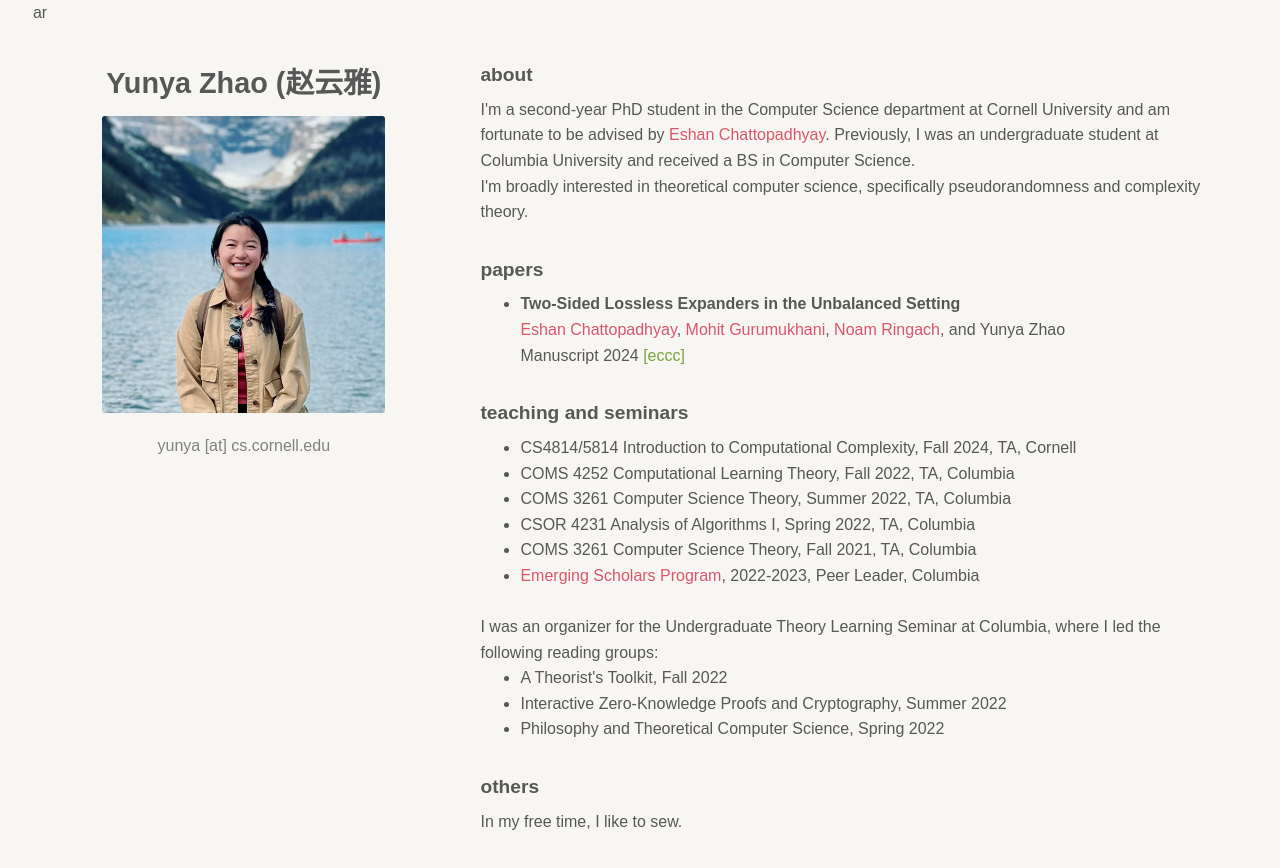
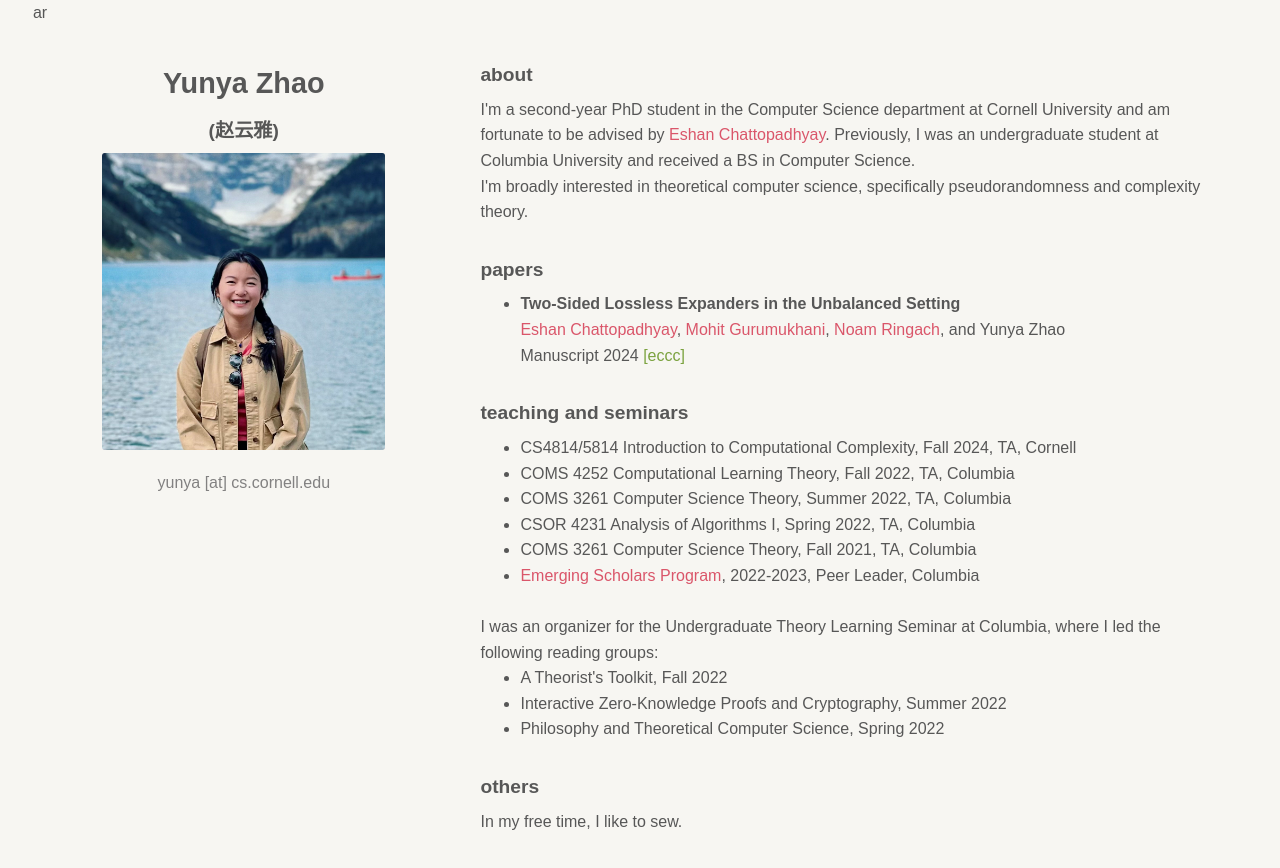
Before and after one commit to yunya-zhao/yunya-zhao.github.io, a plain HTML site: page index.html in a window 1280 px wide. Drawn offline with Linux system fonts and the light colour scheme.

Commit message:
Update index.html

```diff
--- a/index.html
+++ b/index.html
@@ -9,7 +9,8 @@
 <body>
     <div class="container">
         <aside class="sidebar">
-            <h1>Yunya Zhao (赵云雅)</h1>
+            <h1>Yunya Zhao</h1>
+            <h2>(赵云雅)</h2>
             <img src="profile-picture.jpeg" alt="profile-picture" class="profile-picture">
             <p>yunya [at] cs.cornell.edu</p>
         </aside>
```
